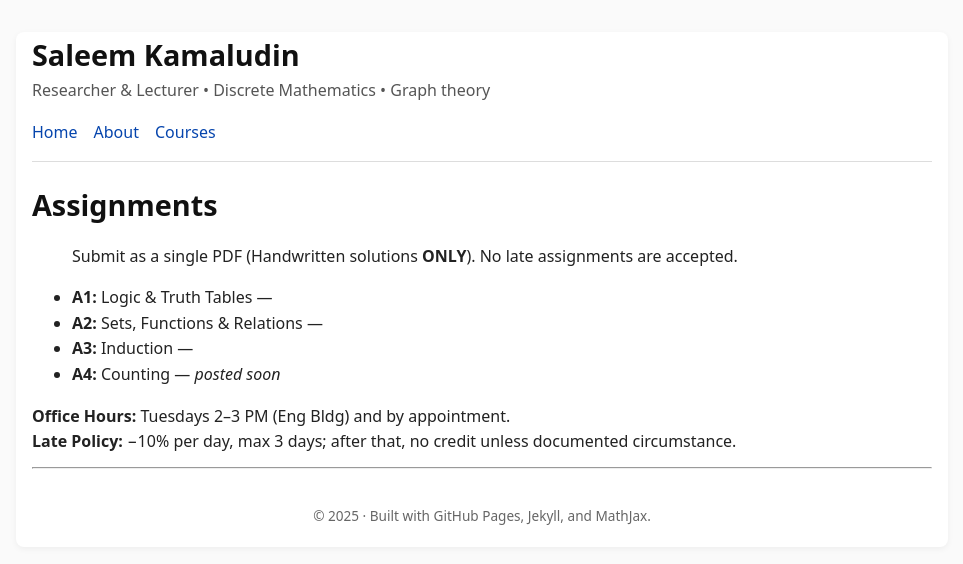
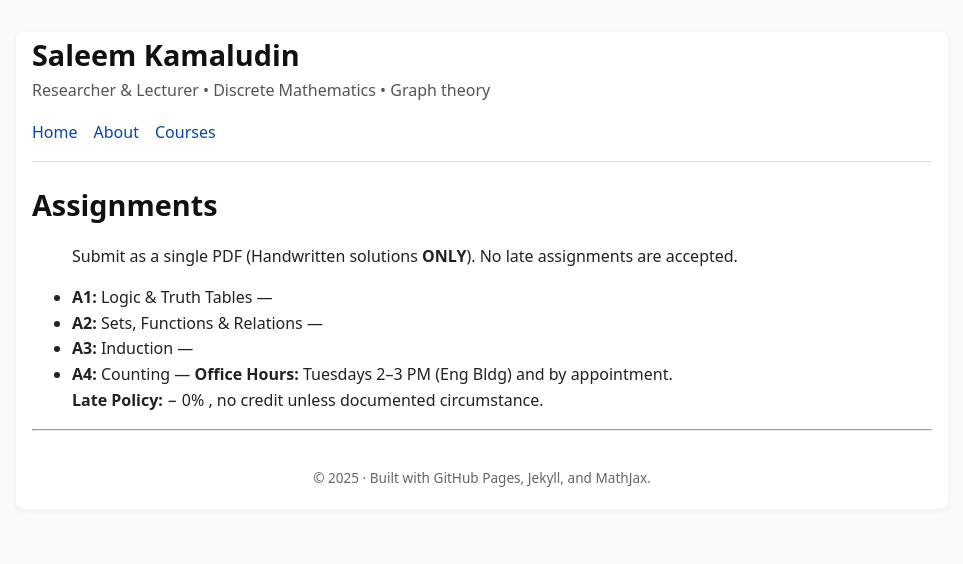
Before and after one commit to SaleemKamaludin/SaleemKamaludin.github.io, a Jekyll site: the page built from courses/comp1604/assignments/index.md, in a window 1280 px wide. Shown: the top 564 px of the page, without its empty margins (158-1121 px from the left). Built offline with Jekyll 4.4.1, drawn with Linux system fonts in a browser that asks for light colours.

Commit message:
Update assignments and late policy details
Removed posting status for A4 and updated late policy.

```diff
--- a/courses/comp1604/assignments/index.md
+++ b/courses/comp1604/assignments/index.md
@@ -11,7 +11,6 @@ permalink: /courses/comp1604/assignments/
 - **A1:** Logic & Truth Tables —
 - **A2:** Sets, Functions & Relations —
 - **A3:** Induction —
-- **A4:** Counting — _posted soon_
-
+- **A4:** Counting —
 **Office Hours:** Tuesdays 2–3 PM (Eng Bldg) and by appointment.
-**Late Policy:** −10% per day, max 3 days; after that, no credit unless documented circumstance.
+**Late Policy:** − 0% , no credit unless documented circumstance.
```
